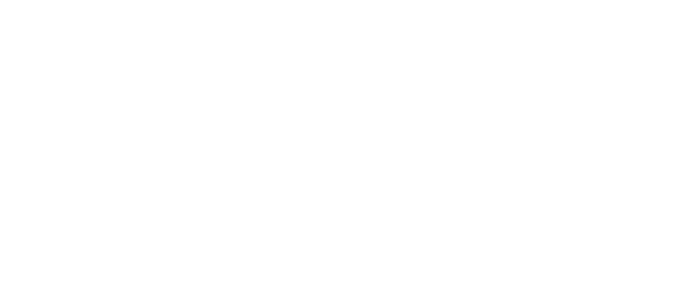
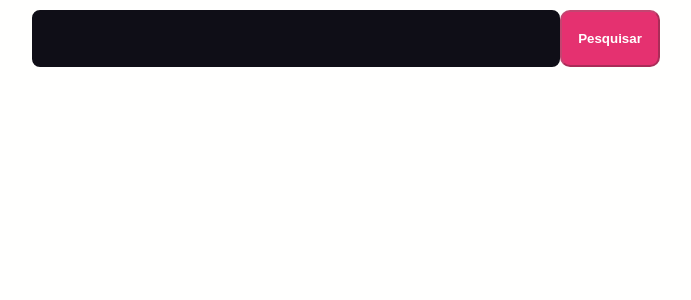
Before and after one commit to pedro-henrique-a-silva/musictunes, a React (Vite) app: page /search in a window 1280 px wide. Shown: the top 300 px of the page, without its empty margins (294-985 px from the left). Built offline with nearby package versions, Linux system fonts and the light colour scheme.

Commit message:
Requisito 02 concluido, listando albuns

```diff
--- a/src/App.tsx
+++ b/src/App.tsx
@@ -1,13 +1,29 @@
 import { Routes, Route } from 'react-router-dom';
 
+import { useState } from 'react';
 import Login from './components/Login/Login';
+import Search from './components/Search/Search';
+
+import { AlbumType } from './types';
 
 function App() {
+  const [albunsData, setAlbunsData] = useState<AlbumType[]>([]);
+
+  const updateAlbunsList = (albuns: AlbumType[]) => {
+    setAlbunsData([...albuns]);
+  };
+
   return (
     <Routes>
       <Route path="/" element={ <Login /> } />
       {/* A rota /search irá renderizar a página de Search. */}
-      <Route path="/search" />
+      <Route
+        path="/search"
+        element={ <Search
+          albunsData={ albunsData }
+          updateAlbunsList={ updateAlbunsList }
+        /> }
+      />
       {/* A rota /album/:id irá renderizar a página de Album. */}
       <Route path="/album/:id" />
       {/* A rota /favorites irá renderizar a página de Favorites (bônus). */}
--- /dev/null
+++ b/src/components/AlbumCard/AlbumCard.tsx
@@ -0,0 +1,35 @@
+import { Link } from 'react-router-dom';
+
+import { AlbumType } from '../../types';
+
+type AlbumCardProp = {
+  albunsData: AlbumType[],
+};
+
+function AlbumCard(props: AlbumCardProp) {
+  const { albunsData } = props;
+
+  return (
+    <div className="albuns-container">
+      {(albunsData.length === 0)
+        ? <h2>Nenhum álbum foi encontrado</h2>
+        : albunsData.map((album) => {
+          return (
+            <Link
+              to={ `/album/${album.collectionId}` }
+              data-testid={ `link-to-album-${album.collectionId}` }
+              key={ album.collectionId }
+              className="album-card"
+            >
+              <img src={ album.artworkUrl100 } alt="Foto album" />
+              <h4>{album.collectionName}</h4>
+              <p>{album.artistName}</p>
+
+            </Link>
+          );
+        })}
+    </div>
+  );
+}
+
+export default AlbumCard;
--- /dev/null
+++ b/src/components/Login/Login.css
@@ -0,0 +1,28 @@
+.form-login {
+  display: flex;
+  flex-direction: column;
+  margin: auto;
+  max-width: 300px;
+  padding: 10px;
+}
+
+.form-input {
+  background-color: #0f0e17;
+  border: 3px solid white;
+  border-color: #0f0e17;
+  border-radius: 8px;
+  color: #fffffe;
+  font-weight: 700;
+  line-height: 49px;
+  outline: none;
+  padding-left: 20px;
+}
+
+.form-button {
+  background-color: #e53170;
+  border-radius: 10px;
+  color: #fffffe;
+  cursor: pointer;
+  font-weight: 700;
+  padding: 9px;
+}
--- a/src/components/Login/Login.tsx
+++ b/src/components/Login/Login.tsx
@@ -4,6 +4,8 @@ import { useNavigate } from 'react-router-dom';
 import { createUser } from '../../services/userAPI';
 
 import Loading from '../Loading/Loading';
+
+import './Login.css';
 
 function Login() {
   const [inputData, setInputData] = useState('');
@@ -25,14 +27,19 @@ function Login() {
   }
 
   return (
-    <form onSubmit={ handleSubmit }>
+    <form
+      onSubmit={ handleSubmit }
+      className="form-login"
+    >
       <input
         type="text"
+        className="form-input"
         data-testid="login-name-input"
         value={ inputData }
         onChange={ (event) => setInputData(event.target.value) }
       />
       <button
+        className="form-button"
         data-testid="login-submit-button"
         disabled={ (inputData.length < 3) }
       >
--- /dev/null
+++ b/src/components/Search/Search.css
@@ -0,0 +1,51 @@
+.form-search {
+  display: flex;
+  justify-content: center;
+  padding: 10px;
+}
+
+.search-input {
+  width: 500px;
+}
+
+.search-button {
+  width: 100px;
+}
+
+.albuns-container {
+  display: flex;
+  flex-wrap: wrap;
+  margin: auto;
+  max-width: 80%;
+}
+
+.album-card {
+  align-items: center;
+  background-color: #0f0e17;
+  border-radius: 10px;
+  color: white;
+  display: flex;
+  flex-basis: 300px;
+  flex-direction: column;
+  margin: 10px;
+  padding: 10px;
+  text-decoration: none;
+  transition: transform 0.3s ease;
+}
+
+.album-card:hover {
+  transform: translateY(-10px);
+}
+
+.album-card h4 {
+  text-align: center;
+}
+
+.album-card p {
+  color: #a7a9be;
+  text-align: center;
+}
+
+.album-card img {
+  width: 150px;
+}
--- /dev/null
+++ b/src/components/Search/Search.tsx
@@ -0,0 +1,79 @@
+import React, { useState } from 'react';
+import Loading from '../Loading/Loading';
+import AlbumCard from '../AlbumCard/AlbumCard';
+
+import searchAlbumsAPI from '../../services/searchAlbumsAPI';
+
+import './Search.css';
+
+import { AlbumType } from '../../types';
+
+type SearchProp = {
+  albunsData: AlbumType[],
+  updateAlbunsList: (albuns: AlbumType[]) => void
+};
+
+function Search(props: SearchProp) {
+  const [searchInfo, setSearchData] = useState({ input: '', searchTerm: '' });
+  const [isFirstTime, setIsFirstTime] = useState(true);
+  const [isLoading, setIsLoading] = useState(false);
+
+  const { albunsData, updateAlbunsList } = props;
+
+  const handleSubmit = async (event: React.FormEvent<HTMLFormElement>) => {
+    event.preventDefault();
+    setSearchData({ ...searchInfo, input: '' });
+    setIsLoading(true);
+    const albuns = await searchAlbumsAPI(searchInfo.searchTerm);
+    updateAlbunsList(albuns);
+    setIsLoading(false);
+    setIsFirstTime(false);
+  };
+
+  const handleChange = (event: React.ChangeEvent<HTMLInputElement>) => {
+    const { value } = event.target;
+    setSearchData({ input: value, searchTerm: value });
+  };
+
+  if (isLoading) {
+    return (
+      <Loading />
+    );
+  }
+
+  return (
+    <>
+      <form
+        onSubmit={ handleSubmit }
+        className="form-search"
+      >
+        <input
+          type="text"
+          className="form-input search-input"
+          data-testid="search-artist-input"
+          value={ searchInfo.input }
+          onChange={ handleChange }
+        />
+        <button
+          className="form-button search-button"
+          data-testid="search-artist-button"
+          disabled={ (searchInfo.input.length < 2) }
+        >
+          Pesquisar
+
+        </button>
+      </form>
+
+      {
+      (!isFirstTime && !isLoading) && (
+        <>
+          <h2>{`Resultado de álbuns de: ${searchInfo.searchTerm}`}</h2>
+          <AlbumCard albunsData={ albunsData } />
+        </>)
+      }
+    </>
+
+  );
+}
+
+export default Search;
--- a/src/index.css
+++ b/src/index.css
@@ -1,5 +1,7 @@
 body {
+  background-color: #fffffe;
   margin: 0;
+  padding: 0;
   font-family: -apple-system, BlinkMacSystemFont, 'Segoe UI', 'Roboto', 'Oxygen',
     'Ubuntu', 'Cantarell', 'Fira Sans', 'Droid Sans', 'Helvetica Neue',
     sans-serif;
```
